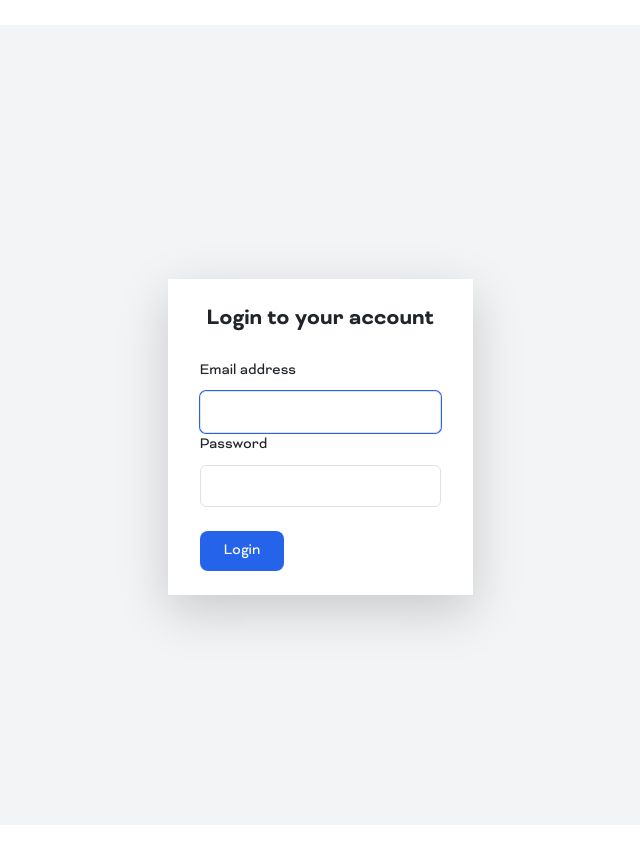
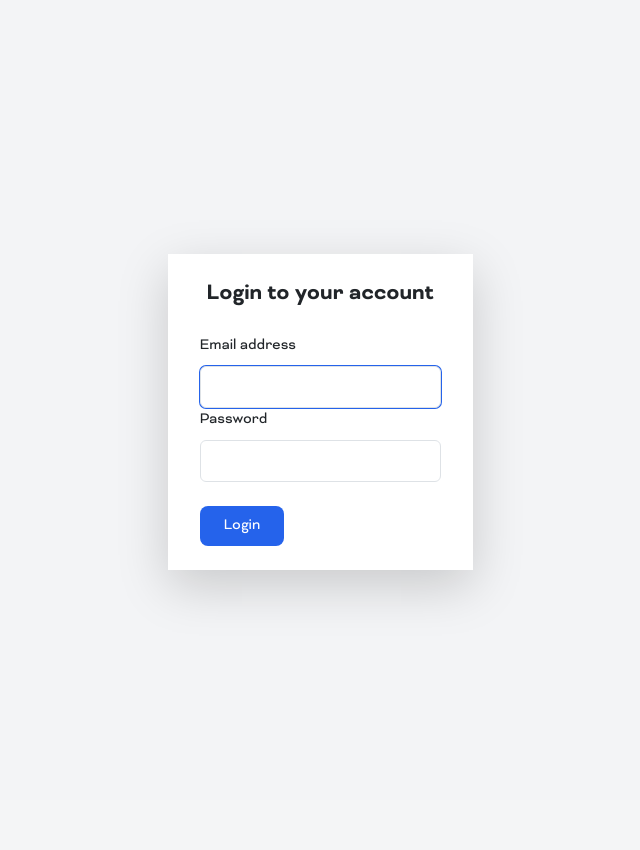
Before and after one commit to AWS2/classVRroom, a Django app: page /login/ in a window 1280 px wide. Shown: the part 60-910 px from the top of the page, without its empty margins (320-960 px from the left). After the commit the page ends 662 px from the top, so only its background shows below. Run offline with Django 3.2, Linux system fonts and the light colour scheme; some libraries are stand-ins or nearby versions.

Commit message:
loginclass

```diff
--- a/lms/static/assets/css/style.css
+++ b/lms/static/assets/css/style.css
@@ -58,13 +58,13 @@ body {
   font-family: 'Bicyclette';
 }
 
+body:not(.login) .main-content-container {
+  padding-top: 25px;
+  padding-bottom: 25px;
+}
+
 .bg-primary {
   background-color: #8EC6FF !important;
-}
-
-.main-content-container {
-  padding-top: 25px;
-  padding-bottom: 25px;
 }
 
 .entrega-vista-completa table {
--- a/lms/static/assets/css/style.scss
+++ b/lms/static/assets/css/style.scss
@@ -63,16 +63,21 @@
 
 body{
     font-family: 'Bicyclette';
+
+    &:not(.login){
+        .main-content-container{
+            padding-top: 25px;
+            padding-bottom: 25px;
+        }
+    }
+
 }
 
 .bg-primary{
     background-color: #8EC6FF !important;
 }
 
-.main-content-container{
-    padding-top: 25px;
-    padding-bottom: 25px;
-}
+
 
 .entrega-vista-completa{
     table {
--- a/lms/vroom/templates/registration/login.html
+++ b/lms/vroom/templates/registration/login.html
@@ -1,4 +1,7 @@
 {% extends '../vroom/components/base.html' %}
+
+{% block extraclass %}login{% endblock %}
+
 {% block content %}
 
 
```
Also changed, not shown: 1 other file.
